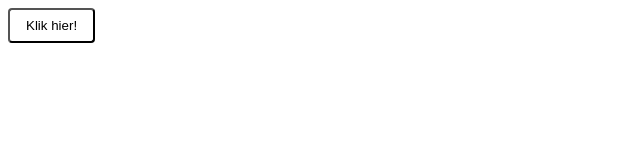
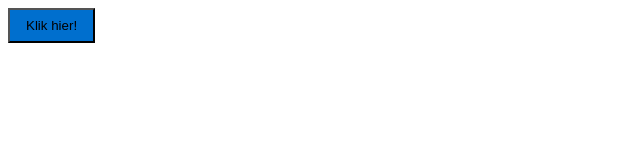
Before and after one commit to hjabbing/figma-poc-design-tokens, a website: page index.html in a window 1280 px wide. Shown: the whole page, without its empty margins (0-640 px from the left). Drawn offline with Linux system fonts and the light colour scheme.

Commit message:
Update styling

```diff
--- a/style.css
+++ b/style.css
@@ -2,7 +2,7 @@ body {
 }
 
 button {
-    background-color: var(--global-color-primary);
+    background-color: var(--vgz-color-cta);
     padding: .5rem 1rem;
-    border-radius: .25rem;
+    border-radius: var(--vgz-border-radius-base);
 }
```
Also changed, not shown: build/css/variables.css, build/scss/_variables.scss, 5 other files.
